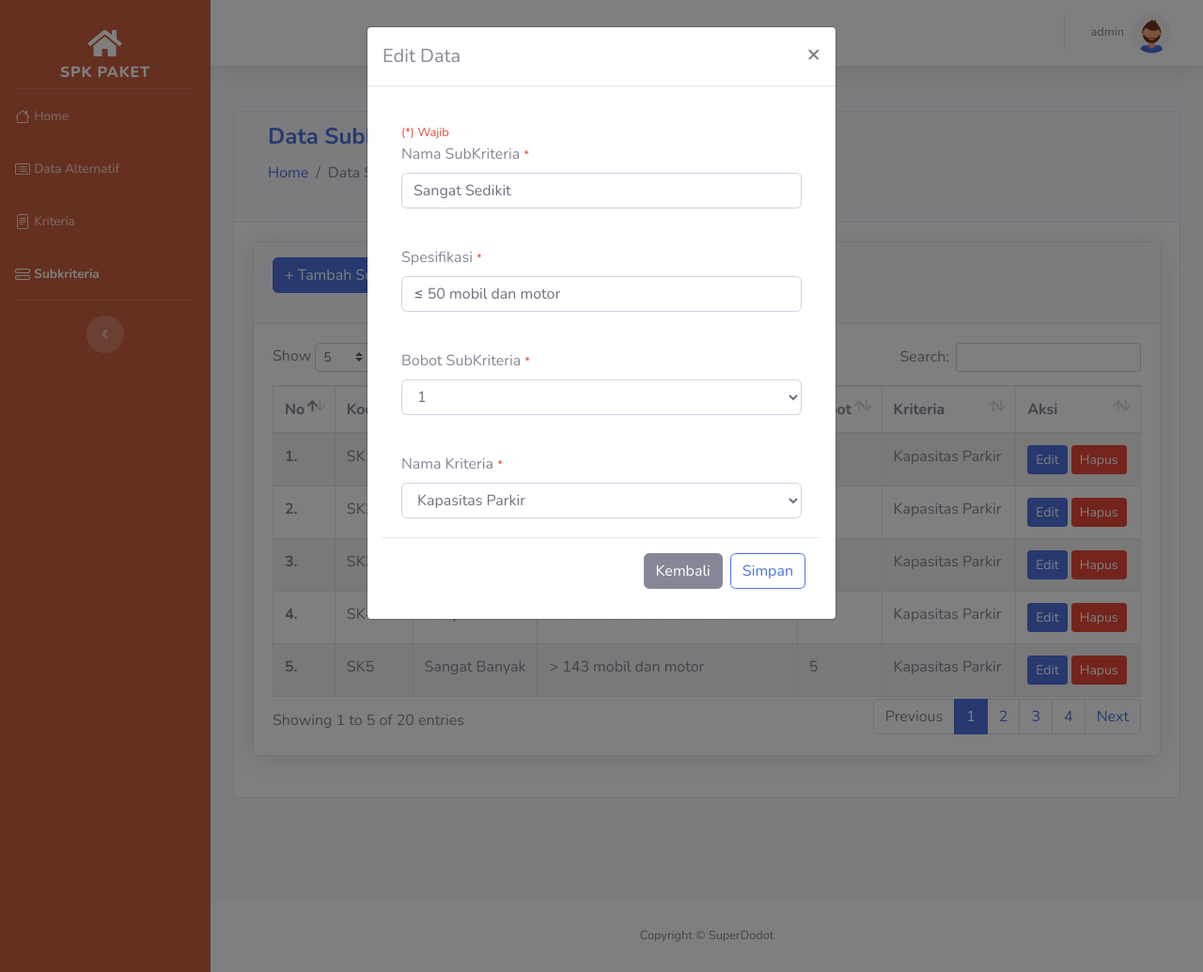
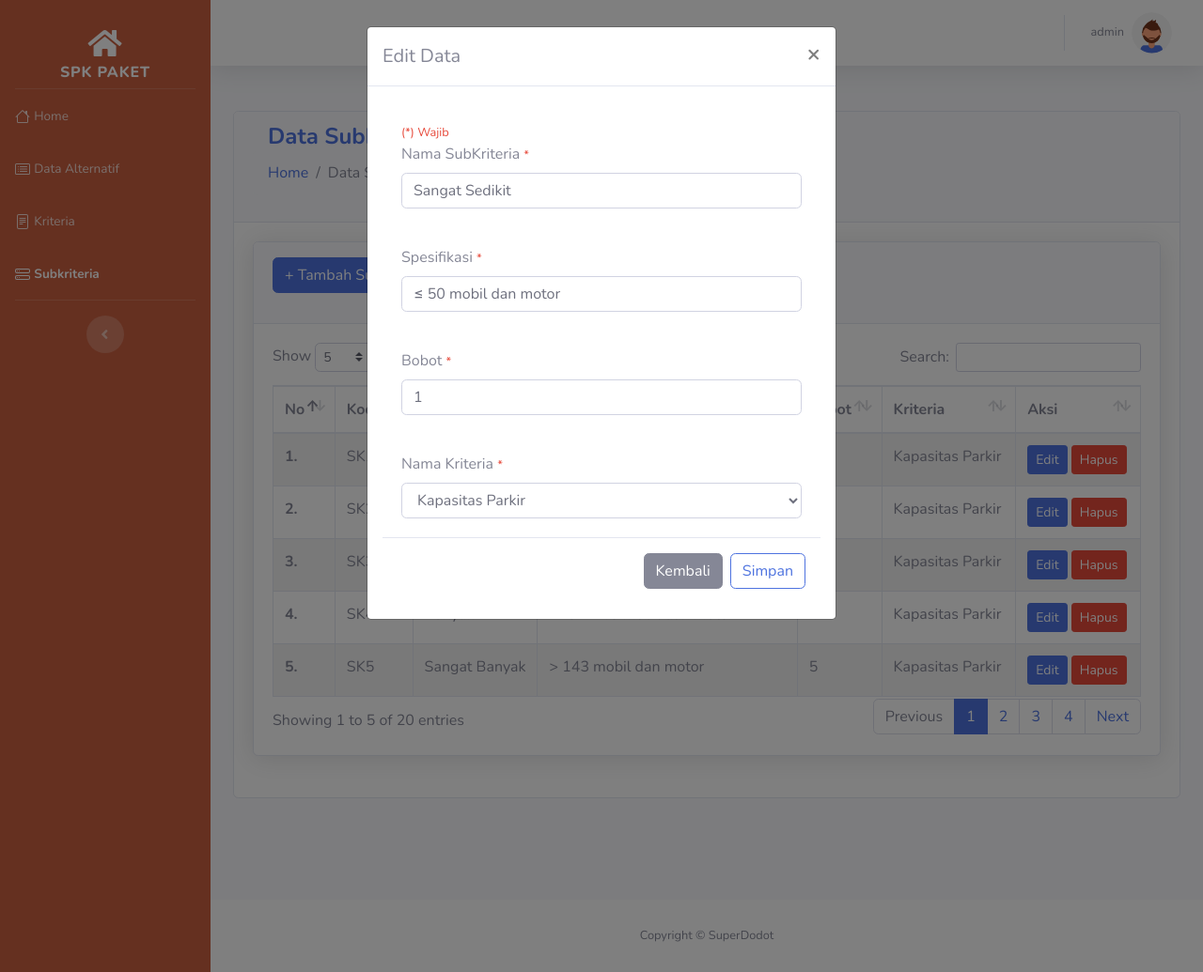
Before and after one commit to yufri28/spk-paket, a PHP site: page /spk-paket/admin/sub_kriteria.php in a window 1280 px wide, after a click on "Edit". Shown: the whole page at 94% size. Run offline with PHP 8.4, Linux system fonts and the light colour scheme; a user stored in the database is signed in; data comes from the database, SQL or seed files in the repository; lists and menus that the app fills with data are empty; some libraries are stand-ins or nearby versions.

Commit message:
bug fix handle error pada konsep gedung yang tidak tersedia dan edit bobot sub kriteria

```diff
--- a/admin/sub_kriteria.php
+++ b/admin/sub_kriteria.php
@@ -142,7 +142,7 @@ Swal.fire({
                     </div>
                     <div class="card-body">
                         <div class="">
-                            <label for="spesifikasi" class="form-label2">Spesifikasi
+                            <label for="spesifikasi" class="form-label">Spesifikasi
                                 <small class="text-danger">*</small></label>
                             <input class="form-control" required name="spesifikasi" type="text"
                                 placeholder="Spesifikasi" value="<?=$sub_kriteria['spesifikasi'];?>"
@@ -151,22 +151,11 @@ Swal.fire({
                     </div>
                     <div class="card-body">
                         <div class="">
-                            <label for="bobot_sub_kriteria" class="form-label">Bobot SubKriteria <small
-                                    class="text-danger">*</small></label>
-                            <select class="form-control" required id="bobot_sub_kriteria" name="bobot_sub_kriteria"
-                                aria-label="Default select example">
-                                <option value="">-- Pilih Bobot --</option>
-                                <option <?=$sub_kriteria['bobot_sub_kriteria'] == 1 ? "selected":"";?> value="1">1
-                                </option>
-                                <option <?=$sub_kriteria['bobot_sub_kriteria'] == 2 ? "selected":"";?> value="2">2
-                                </option>
-                                <option <?=$sub_kriteria['bobot_sub_kriteria'] == 3 ? "selected":"";?> value="3">3
-                                </option>
-                                <option <?=$sub_kriteria['bobot_sub_kriteria'] == 4 ? "selected":"";?> value="4">4
-                                </option>
-                                <option <?=$sub_kriteria['bobot_sub_kriteria'] == 5 ? "selected":"";?> value="5">5
-                                </option>
-                            </select>
+                            <label for="bobot_sub_kriteria" class="form-label">Bobot
+                                <small class="text-danger">*</small></label>
+                            <input class="form-control" required name="bobot_sub_kriteria" type="number"
+                                placeholder="Bobot" aria-label="default input example"
+                                value="<?=$sub_kriteria['bobot_sub_kriteria'];?>">
                         </div>
                     </div>
                     <div class="card-body">
--- a/hasil.php
+++ b/hasil.php
@@ -34,7 +34,7 @@ ini_set('display_errors', 1);
 function errorHandler($errno, $errstr, $errfile, $errline) {
     // Log kesalahan
     error_log("Error [$errno]: $errstr in $errfile on line $errline");
-    echo "<script>alert('Terjadi kesalahan. Kesalahan tersebut disebabkan oleh data alternatif yang belum lengkap. Silahkan hubungi admin untuk melengkapi!'); window.location.href = './index.php';</script>";
+    echo "<script>alert('Terjadi kesalahan. Kesalahan tersebut disebabkan oleh data alternatif yang belum lengkap / konsep gedung yang anda pilih tidak tersedia!'); window.location.href = './index.php';</script>";
     exit;
 }
 
@@ -64,7 +64,7 @@ if (isset($_POST['hasil-perengkingan'])) {
     $alternatif = array();
     $detail = array();
 
-    $sql = 'SELECT * FROM alternatif';
+    $sql = "SELECT * FROM alternatif ";
 
     if($konsep_gedung != null){
       $sql .= "WHERE konsep_gedung ='".$konsep_gedung."'";
@@ -236,7 +236,7 @@ if (isset($_POST['hasil-perengkingan'])) {
       // -rumus untuk matriks keputusan
       //-- inisialisasi variabel array id_alternatif+alternatif untuk matriks keputusan
       $alternatif1 = array();
-      $sql = 'SELECT * FROM alternatif';
+      $sql = "SELECT * FROM alternatif ";
       if($konsep_gedung != null){
         $sql .= "WHERE konsep_gedung ='".$konsep_gedung."'";
       }
```
